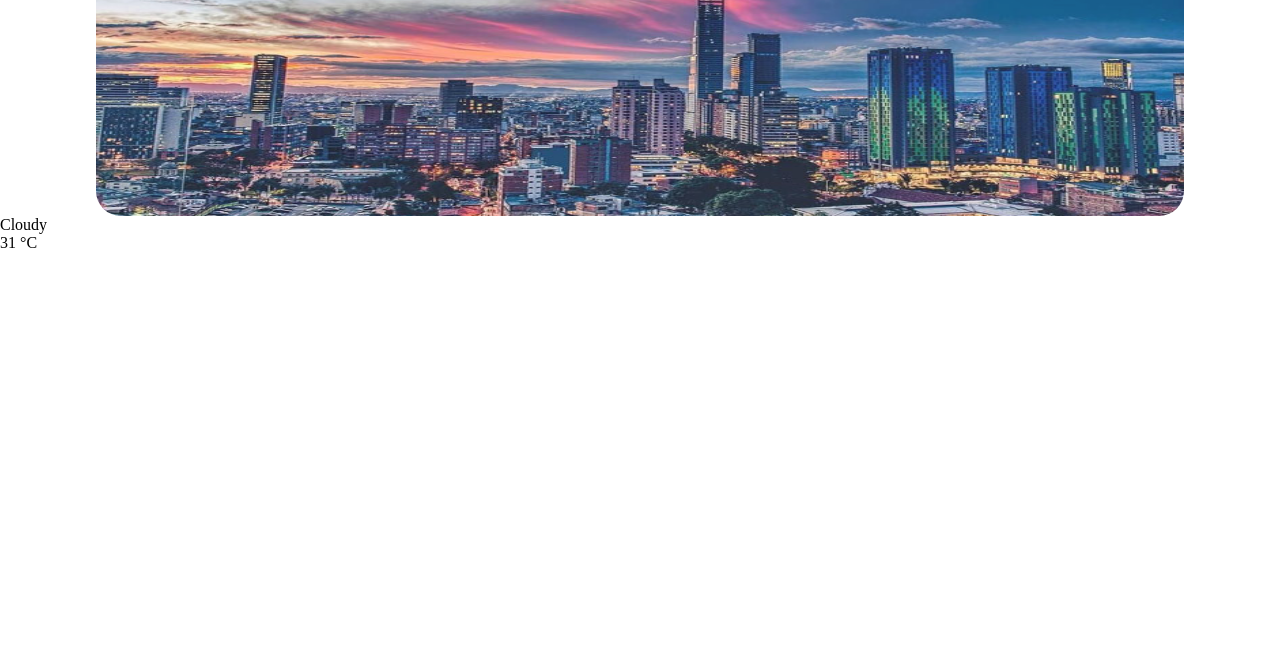
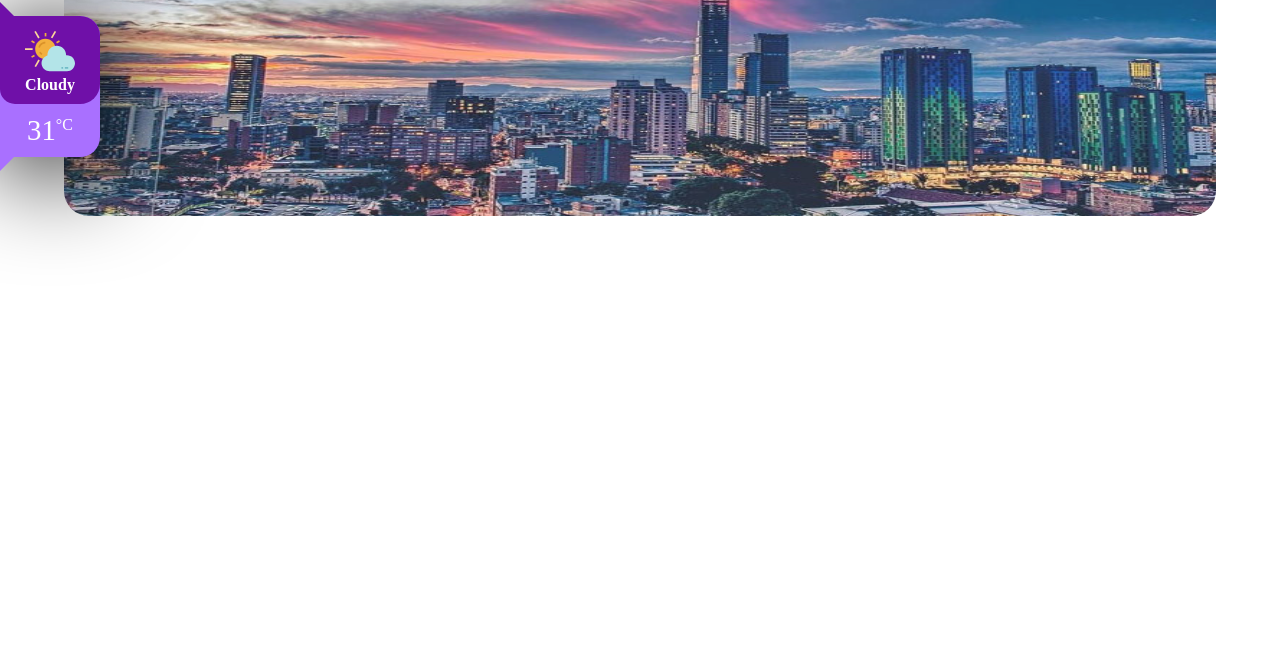
Before and after one commit to nickothan/reto-gradiweb, a plain HTML site: page index.html in a window 1280 px wide. Shown: the part 134-800 px from the top of the page. Drawn offline with Linux system fonts and the light colour scheme.

Commit message:
Terminado, falta definir color secundario

```diff
--- a/index.html
+++ b/index.html
@@ -18,8 +18,10 @@
     <img src="img/tocantins_map.svg" alt="mapa">
   </div>
   <div class="temperatura-lado-izquierdo">
-    <di><p>Cloudy</p></di>
-    <di> 31 <span>°C</span></di>
+    <di class="estado-clima">
+      <img src="img/soleado.svg" alt="" srcset="">
+      <p>Cloudy</p></di>
+    <di class="temperatura"> <p>31<span>°C</span></p></di>
   </div>
 </body>
 </html>
--- a/styles/styles.css
+++ b/styles/styles.css
@@ -2,13 +2,14 @@
   margin: 0;
   padding: 0;
   box-sizing: border-box;
+  --principal: #a970ff;
 }
 
 .ubicacion-actual{
   position: relative;
   margin: auto;
   margin-top: 50px;
-  width: 85%;
+  width: 90%;
   height: 300px;
   background: no-repeat center url(../img/bogota-nocturna.jpg) #6f10a8;
   opacity: 0.9;
@@ -23,7 +24,7 @@
   position: absolute;
   top: 10%;
   left: 10%;
-  color: #a970ff;
+  color: var(--principal);
   text-shadow: 3px 5px 10px #fff, -2px -2px 10px #fff;
   font-size: 2rem;
   font-weight: 600;
@@ -43,3 +44,75 @@
   transform: rotate(90deg);
   filter: drop-shadow(0 1px 5px #fff);
 }
+
+.temperatura-lado-izquierdo {
+  position: fixed;
+  top: 150px;
+  width: 100px;
+  background-color: var(--principal);
+
+  border-bottom-right-radius: 20px;
+  border-top-right-radius: 20px;
+  box-shadow: 5px 10px 100px 2px #000;
+}
+
+.temperatura-lado-izquierdo::after {
+  content: '';
+  position: absolute;
+  display: block;
+  border-top: 7px solid var(--principal);
+  border-bottom: 7px solid transparent;
+  border-left: 7px solid var(--principal);
+  border-right: 7px solid transparent;
+  bottom: -14px;
+  left: 0px;
+}
+
+.temperatura-lado-izquierdo .estado-clima{
+  display: flex;
+  flex-flow: column;
+  justify-content: center;
+  align-items: center;
+  padding: 10px;
+  background-color: #6f10a8;
+  font-weight: 600;
+  color: white;
+  border-top-right-radius: 20px;
+  border-bottom-right-radius: 20px;
+  border-bottom-left-radius: 15px;
+}
+
+.temperatura-lado-izquierdo .estado-clima::after {
+  content: '';
+  position: absolute;
+  display: block;
+  border-top: 7px solid transparent;
+  border-left: 7px solid #6f10a8;
+  border-right: 7px solid transparent;
+  border-bottom: 7px solid #6f10a8;
+  top: -14px;
+  left: 0px;
+}
+
+.estado-clima > img {
+  width: 50px;
+}
+
+.temperatura-lado-izquierdo .temperatura{
+  display: block;
+  padding: 10px;
+  color: white;
+
+}
+.temperatura-lado-izquierdo .temperatura p{
+  display: block;
+  text-align: center;
+  font-size: 1.8rem;
+
+}
+
+.temperatura-lado-izquierdo .temperatura p > span {
+  position: relative;
+  top: -10px;
+  font-size: 1rem;
+}
```
Also changed, not shown: img/dom.svg (added), img/media-luna (1).svg (added), img/soleado.svg (added).
